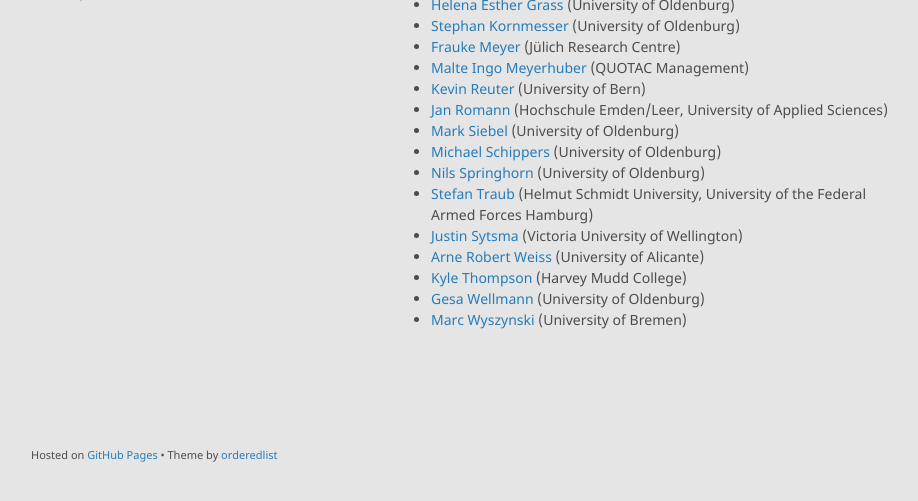
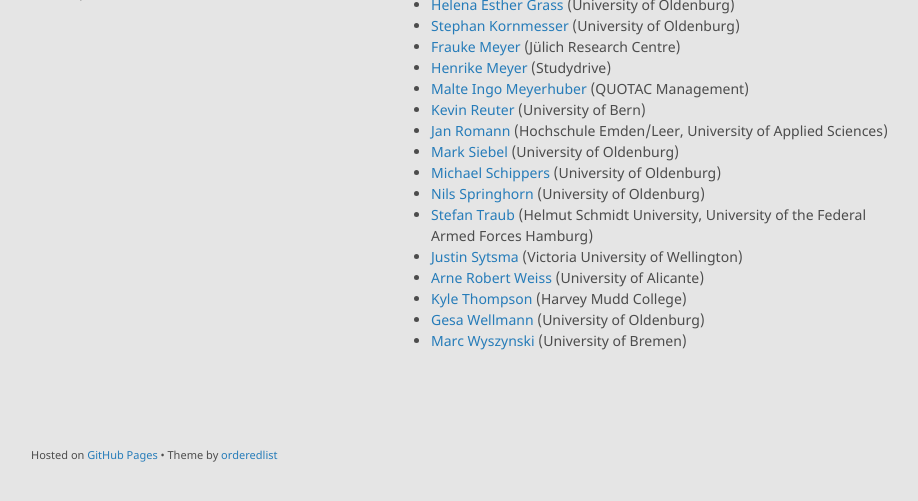
Before and after one commit to alephmembeth/alephmembeth.github.io, a Jekyll site: the page built from collaborators.md, in a window 1280 px wide, cut to the strip 366-867 px from the top of the page. Shown: the whole strip, without its empty margins (179-1097 px from the left). Built offline with Jekyll 4.4.1, drawn with Linux system fonts in a browser that asks for light colours; our own code applies the rules of GitHub Pages for plain Markdown files.

Commit message:
Update collaborators.md

```diff
--- a/collaborators.md
+++ b/collaborators.md
@@ -17,6 +17,7 @@
 + [Helena Esther Grass](https://uol.de/philosophie/helena-grass) (University of Oldenburg)
 + [Stephan Kornmesser](https://uol.de/stephan-kornmesser) (University of Oldenburg)
 + [Frauke Meyer](https://www.fz-juelich.de/profile/meyer_f) (Jülich Research Centre)
++ [Henrike Meyer](https://de.linkedin.com/in/henrike-meyer-347944264) (Studydrive)
 + [Malte Ingo Meyerhuber](https://www.quotac.de/das-team.html) (QUOTAC Management)
 + [Kevin Reuter](https://www.philosophie.unibe.ch/ueber_uns/personen/reuter/index_ger.html) (University of Bern)
 + [Jan Romann](https://github.com/JKRhb) (Hochschule Emden/Leer, University of Applied Sciences)
```
